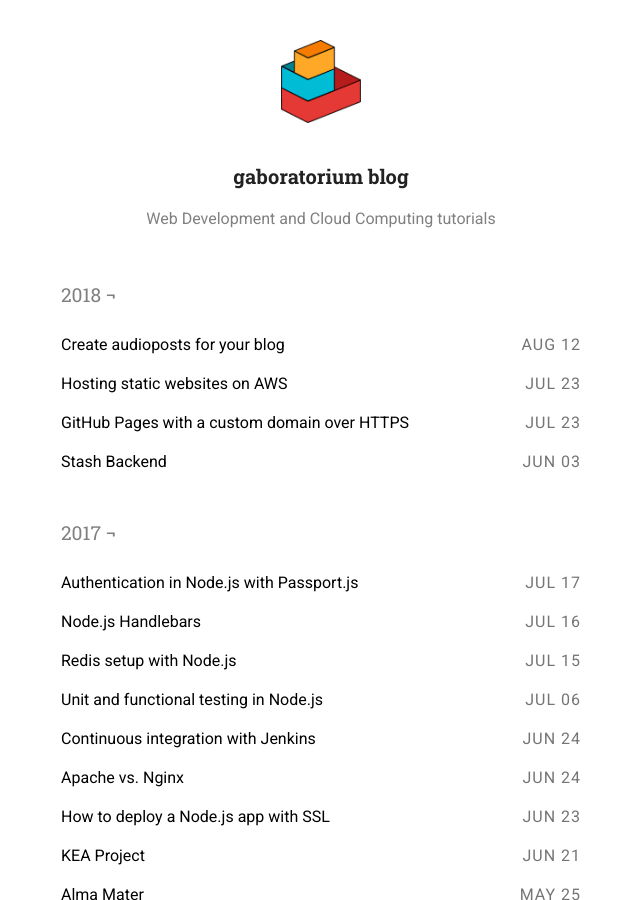
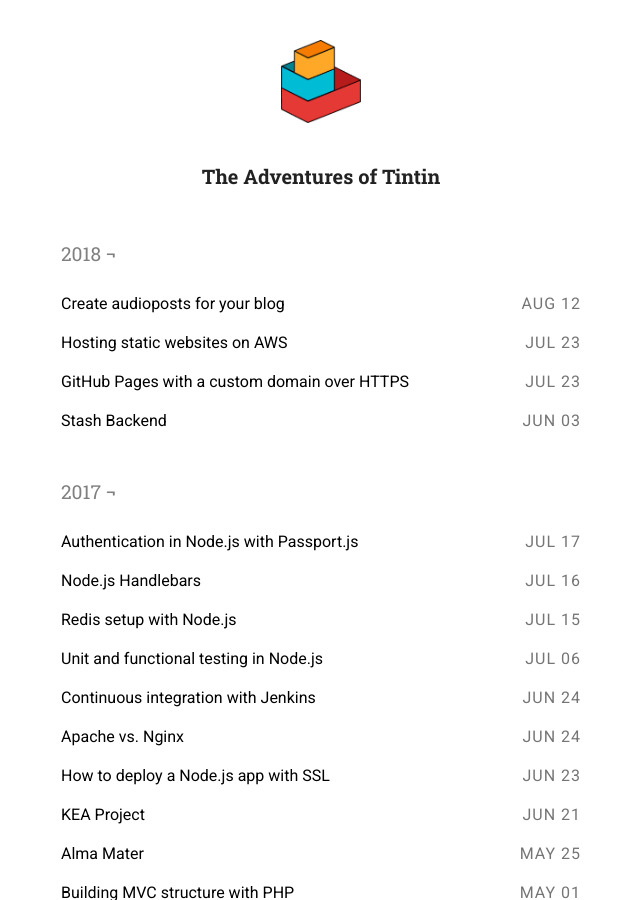
Before and after one commit to tintinrevient/adventures, a Jekyll site: the page built from index.html, in a window 1280 px wide and 900 px high. Shown: the whole window, without its empty margins (319-959 px from the left). Built offline with Jekyll 4.4.1, drawn with Linux system fonts in a browser that asks for light colours; nearby versions of some CDN libraries; some of the changed lines change nothing that is shown; some of the changed text lies outside the part shown.

Commit message:
start to clean up

```diff
--- a/_config.yml
+++ b/_config.yml
@@ -1,21 +1,11 @@
   # Site Info
-title:              "gaboratorium blog"
-description:        "Web Development and Cloud Computing tutorials"
-google_verify:      epFgX0s_0RM3CdjwFcsewfXzPov2g8s9ZBOLyaIUH-o # Put your Google Verification here
-google_analytics:   UA-XXXXXXX-X # Put your Google Analytics code
-
-# Author Info
-author_name:        "Gábor Pintér" # Your name here
-author_email:       gaboratorium@gmail.com # Your email here
-author_web: gaboratorium.com
-author_gravatar:    2b38b1b0e7e08b69379bd61582adf0c8 # Your Gravatar md5 hash here for logo
-twitter_username:   gaboratorium # Your Twitter username here
-github_username:    gaboratorium # Your GitHub username here
+title:              "The Adventures of Tintin"
+google_verify:       # Put your Google Verification here
+google_analytics:    # Put your Google Analytics code
 
 # Site Settings
-baseurl:            "" # Base URL must end WITHOUT a slash, default: ""
+baseurl:            "/adventures" # Base URL must end WITHOUT a slash, default: ""
 permalink:          /:title # Post permalink
-timezone:           Europe/Copenhagen # https://en.wikipedia.org/wiki/List_of_tz_database_time_zones
 mathjax:            true  # enables support for mathjax - set to false to disable
 
 # Site Build
@@ -33,7 +23,6 @@
   - jekyll-feed
   - jekyll-sitemap
   - tzinfo
-
 
 feed:
   path: rss/index.xml
--- a/_includes/head.html
+++ b/_includes/head.html
@@ -25,28 +25,9 @@
 <meta name="msapplication-TileColor" content="#ffffff">
 <meta name="theme-color" content="#ffffff">
 
-<!-- Twitter cards -->
-<meta name="twitter:site"    content="@{{ site.twitter_username }}">
-<meta name="twitter:card"  content="summary_large_image">
-<meta name="twitter:image" content="{{ site.url }}/assets/logo_thumbnail.png">
-
-{% if page.title %}
-<meta name="twitter:title"   content="{{ page.title }}">
-	{% if page.summary %}
-		<meta name="twitter:description" content="{{ page.summary }}">
-	{% else %}
-		<meta name="twitter:description" content="Published on {{ site.title }} — {{ site.description }}">
-	{% endif %}
-{% else %}
-<meta name="twitter:title"   content="{{ site.title }}">
-<meta name="twitter:description" content="{{ site.description }}">
-{% endif %}
-
-
-<!-- end of Twitter cards -->
-
 <!-- Font Awesome -->
-<link rel="stylesheet" href="https://use.fontawesome.com/releases/v5.2.0/css/all.css" integrity="sha384-hWVjflwFxL6sNzntih27bfxkr27PmbbK/iSvJ+a4+0owXq79v+lsFkW54bOGbiDQ" crossorigin="anonymous">
+<link href="https://fonts.googleapis.com/css?family=Lora:400,700,400italic,700italic" rel="stylesheet" type="text/css">
+<link href='https://fonts.googleapis.com/css?family=Cabin:700' rel='stylesheet' type='text/css'>
 
 <!-- jQuery -->
 <script
```
